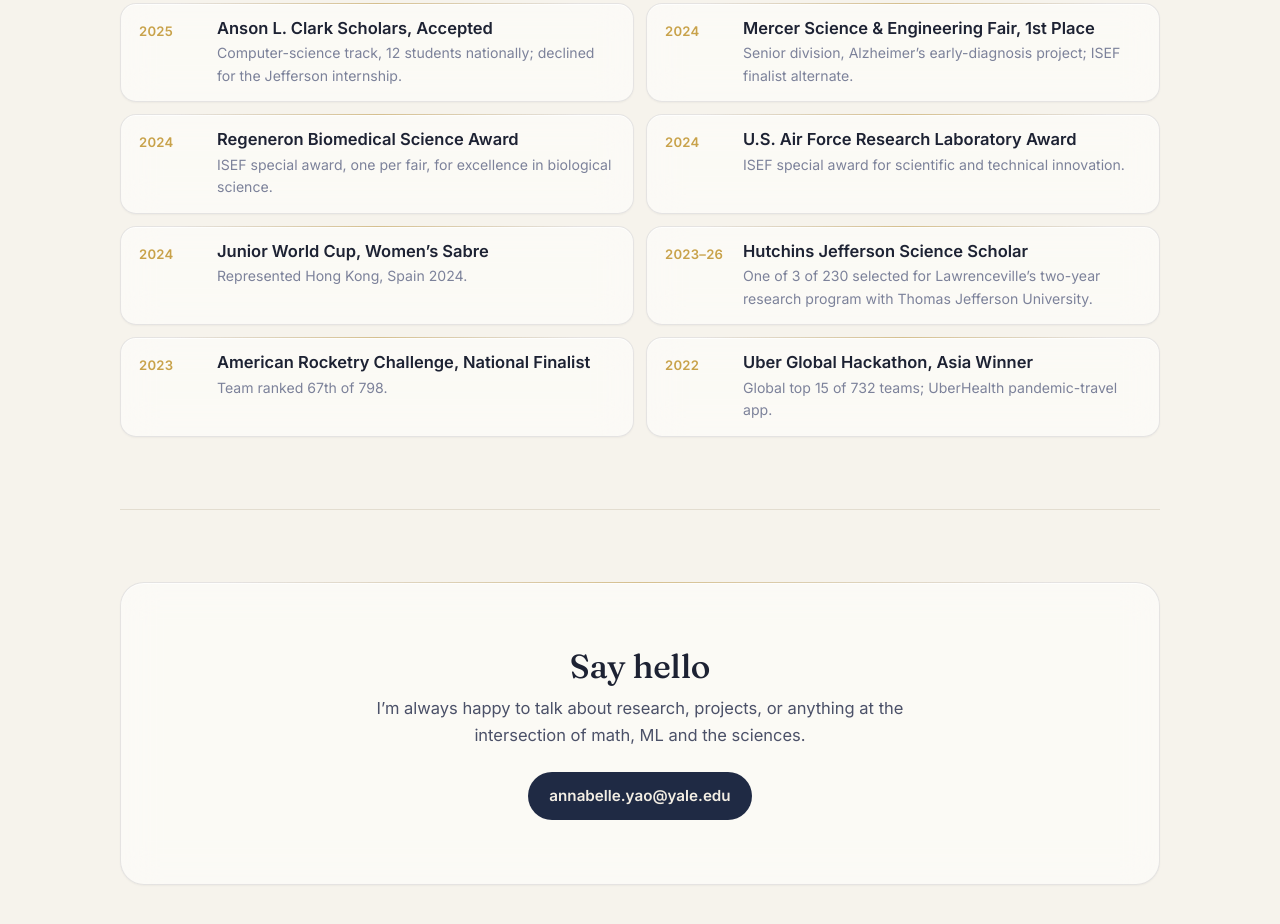
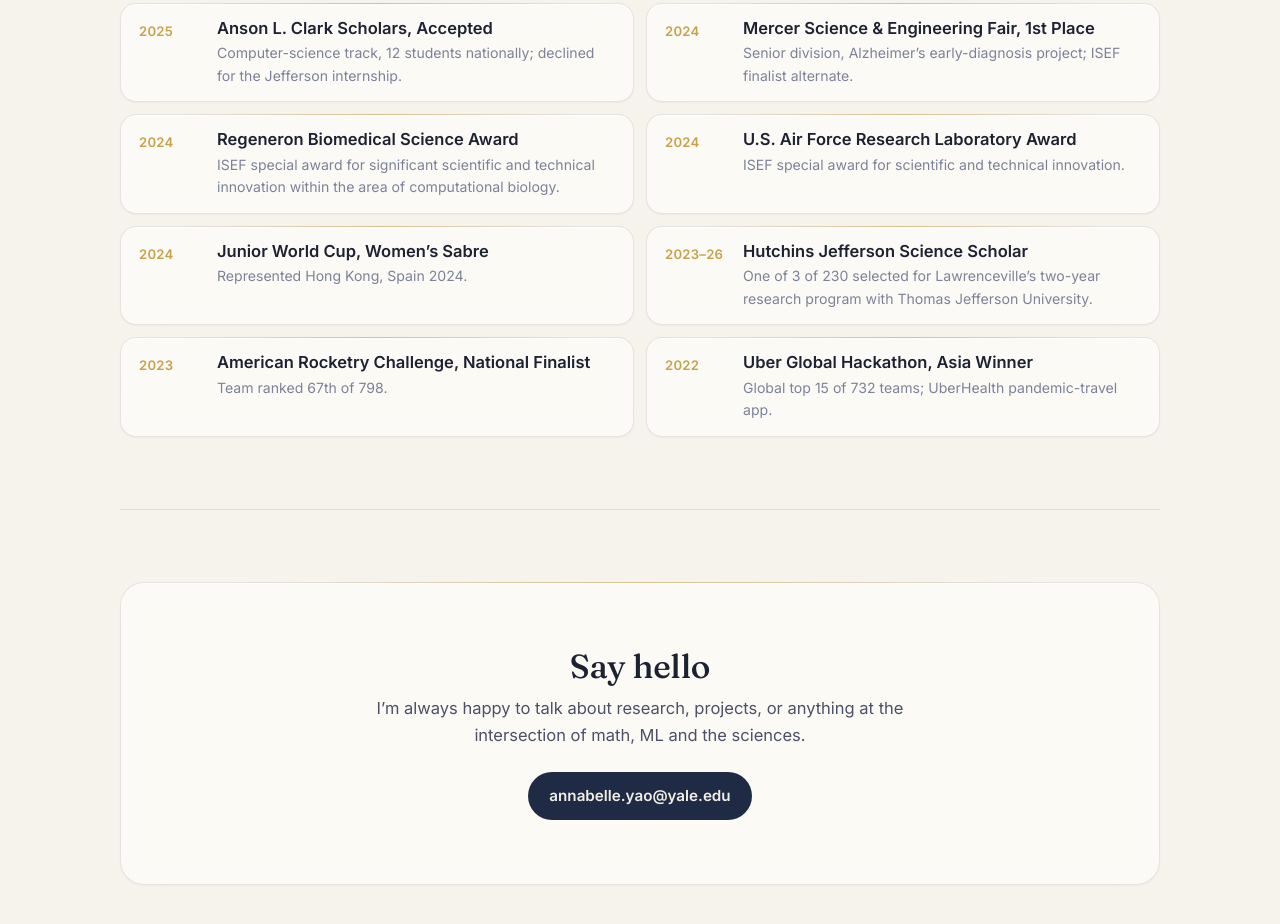
Before and after one commit to Maplesyxy/Maplesyxy.github.io, a plain HTML site: page index.html in a window 1280 px wide. Shown: the part 6881-7805 px from the top of the page. Drawn offline with nearby package versions, Linux system fonts and the light colour scheme.

Commit message:
Adopt Regeneron award wording from remote edit

```diff
--- a/index.html
+++ b/index.html
@@ -401,7 +401,7 @@
         <li class="glass"><span class="award-year">2025</span><div><strong>Mercer Science &amp; Engineering Fair, 1st Place</strong><span>Senior division, RNA inverse-folding project; ISEF finalist alternate.</span></div></li>
         <li class="glass"><span class="award-year">2025</span><div><strong>Anson L. Clark Scholars, Accepted</strong><span>Computer-science track, 12 students nationally; declined for the Jefferson internship.</span></div></li>
         <li class="glass"><span class="award-year">2024</span><div><strong>Mercer Science &amp; Engineering Fair, 1st Place</strong><span>Senior division, Alzheimer’s early-diagnosis project; ISEF finalist alternate.</span></div></li>
-        <li class="glass"><span class="award-year">2024</span><div><strong>Regeneron Biomedical Science Award</strong><span>ISEF special award, one per fair, for excellence in biological science.</span></div></li>
+        <li class="glass"><span class="award-year">2024</span><div><strong>Regeneron Biomedical Science Award</strong><span>ISEF special award for significant scientific and technical innovation within the area of computational biology.</span></div></li>
         <li class="glass"><span class="award-year">2024</span><div><strong>U.S. Air Force Research Laboratory Award</strong><span>ISEF special award for scientific and technical innovation.</span></div></li>
         <li class="glass"><span class="award-year">2024</span><div><strong>Junior World Cup, Women’s Sabre</strong><span>Represented Hong Kong, Spain 2024.</span></div></li>
         <li class="glass"><span class="award-year">2023–26</span><div><strong>Hutchins Jefferson Science Scholar</strong><span>One of 3 of 230 selected for Lawrenceville’s two-year research program with Thomas Jefferson University.</span></div></li>
```
